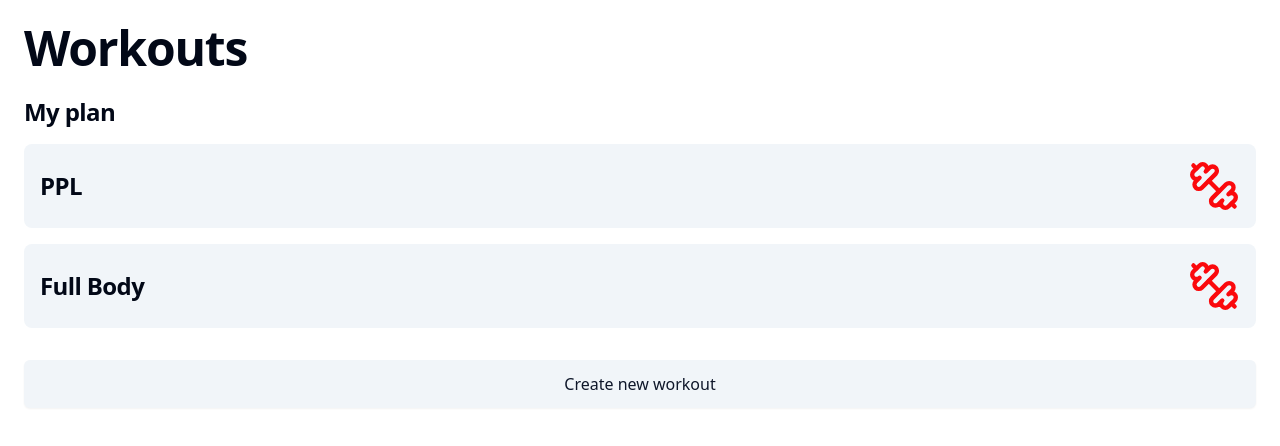
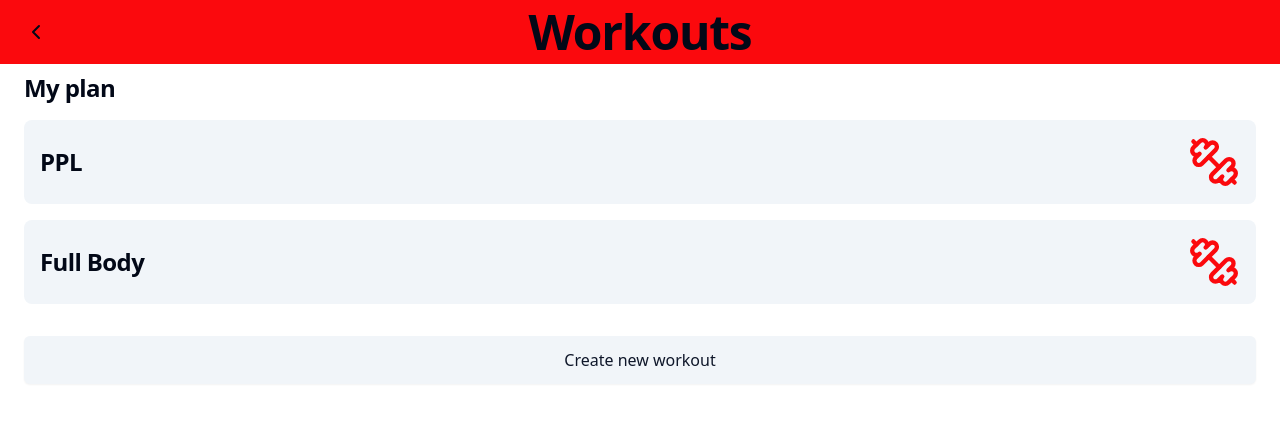
Before and after one commit to ivomiyashiro/gymtrack, a React (Vite) app in the folder apps/web/: page /workouts in a window 1280 px wide. Shown: the top 446 px of the page. Built offline with nearby package versions, Linux system fonts and the light colour scheme.

Commit message:
chore: add page layout

```diff
--- /dev/null
+++ b/apps/web/src/layouts/index.ts
@@ -0,0 +1,2 @@
+export { default as MainLayout } from "./main.layout";
+export { default as PageLayout } from "./page.layout";
--- a/apps/web/src/layouts/main.layout.tsx
+++ b/apps/web/src/layouts/main.layout.tsx
@@ -1,5 +1,5 @@
 const MainLayout = ({ children }: { children: React.ReactNode }) => {
-  return <div className="p-6">{children}</div>;
+  return <main className="h-lvh p-6">{children}</main>;
 };
 
 export default MainLayout;
--- /dev/null
+++ b/apps/web/src/layouts/page.layout.tsx
@@ -0,0 +1,31 @@
+import { Link } from "react-router";
+import { ChevronLeftIcon } from "lucide-react";
+
+import { TypographyH1 } from "@/components/ui";
+
+const PageLayout = ({
+  children,
+  title,
+  prevUrl,
+}: {
+  children: React.ReactNode;
+  title: string;
+  prevUrl: string;
+}) => {
+  return (
+    <>
+      <div className="fixed left-0 top-0 w-full items-center bg-primary px-4 py-2">
+        <div className="relative flex items-center justify-center">
+          {prevUrl && (
+            <Link to={prevUrl} className="absolute left-0 p-2">
+              <ChevronLeftIcon />
+            </Link>
+          )}
+          {title && <TypographyH1 className="text-3xl">{title}</TypographyH1>}
+        </div>
+      </div>
+      <div className="pt-6">{children}</div>
+    </>
+  );
+};
+export default PageLayout;
--- a/apps/web/src/main.tsx
+++ b/apps/web/src/main.tsx
@@ -2,9 +2,10 @@ import { StrictMode } from "react";
 import { createRoot } from "react-dom/client";
 import { BrowserRouter } from "react-router";
 
+import { ThemeProvider } from "@/providers";
+import { MainLayout } from "@/layouts";
+
 import Router from "@/router";
-
-import { ThemeProvider } from "@/providers";
 
 import "./index.css";
 
@@ -12,9 +13,9 @@ createRoot(document.getElementById("root")!).render(
   <StrictMode>
     <BrowserRouter>
       <ThemeProvider defaultTheme="system" storageKey="vite-ui-theme">
-        <main className="h-lvh p-6">
+        <MainLayout>
           <Router />
-        </main>
+        </MainLayout>
       </ThemeProvider>
     </BrowserRouter>
   </StrictMode>,
--- a/apps/web/src/router/workouts/page.tsx
+++ b/apps/web/src/router/workouts/page.tsx
@@ -1,11 +1,9 @@
 import { useNavigate } from "react-router";
+
 import { Workout } from "@/types";
-import {
-  Button,
-  TypographyH1,
-  TypographyH3,
-  WorkoutCard,
-} from "@/components/ui";
+
+import { PageLayout } from "@/layouts";
+import { Button, TypographyH3, WorkoutCard } from "@/components/ui";
 
 import data from "@/data/workouts.json";
 
@@ -14,8 +12,7 @@ const WorkoutsPage = () => {
   const { workouts } = data;
 
   return (
-    <>
-      <TypographyH1>Workouts</TypographyH1>
+    <PageLayout title="Workouts" prevUrl="/">
       <TypographyH3 className="mt-6">My plan</TypographyH3>
       <div className="my-4 flex flex-col gap-8">
         <div className="flex flex-col gap-4">
@@ -31,7 +28,7 @@ const WorkoutsPage = () => {
           Create new workout
         </Button>
       </div>
-    </>
+    </PageLayout>
   );
 };
 
```
